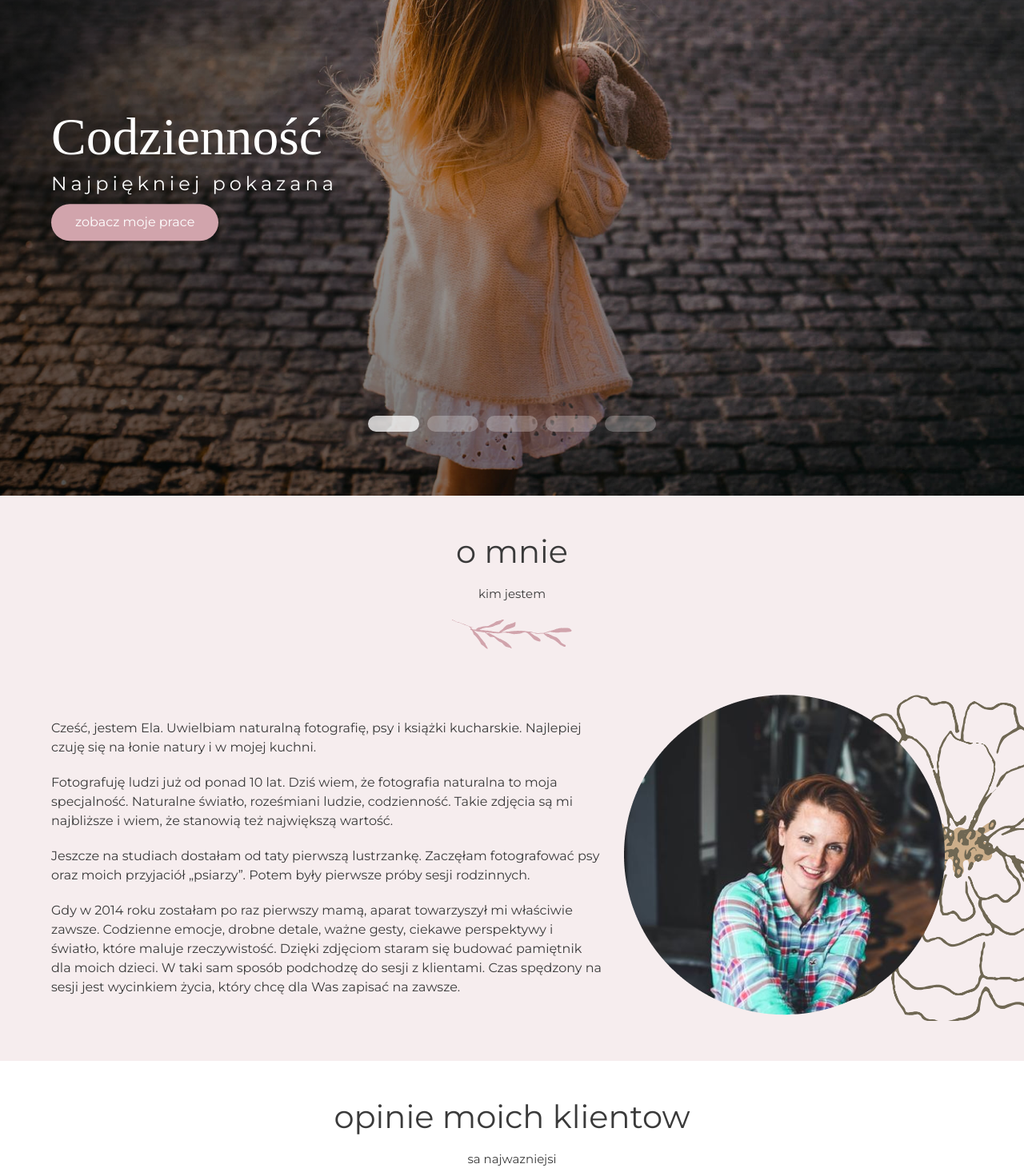
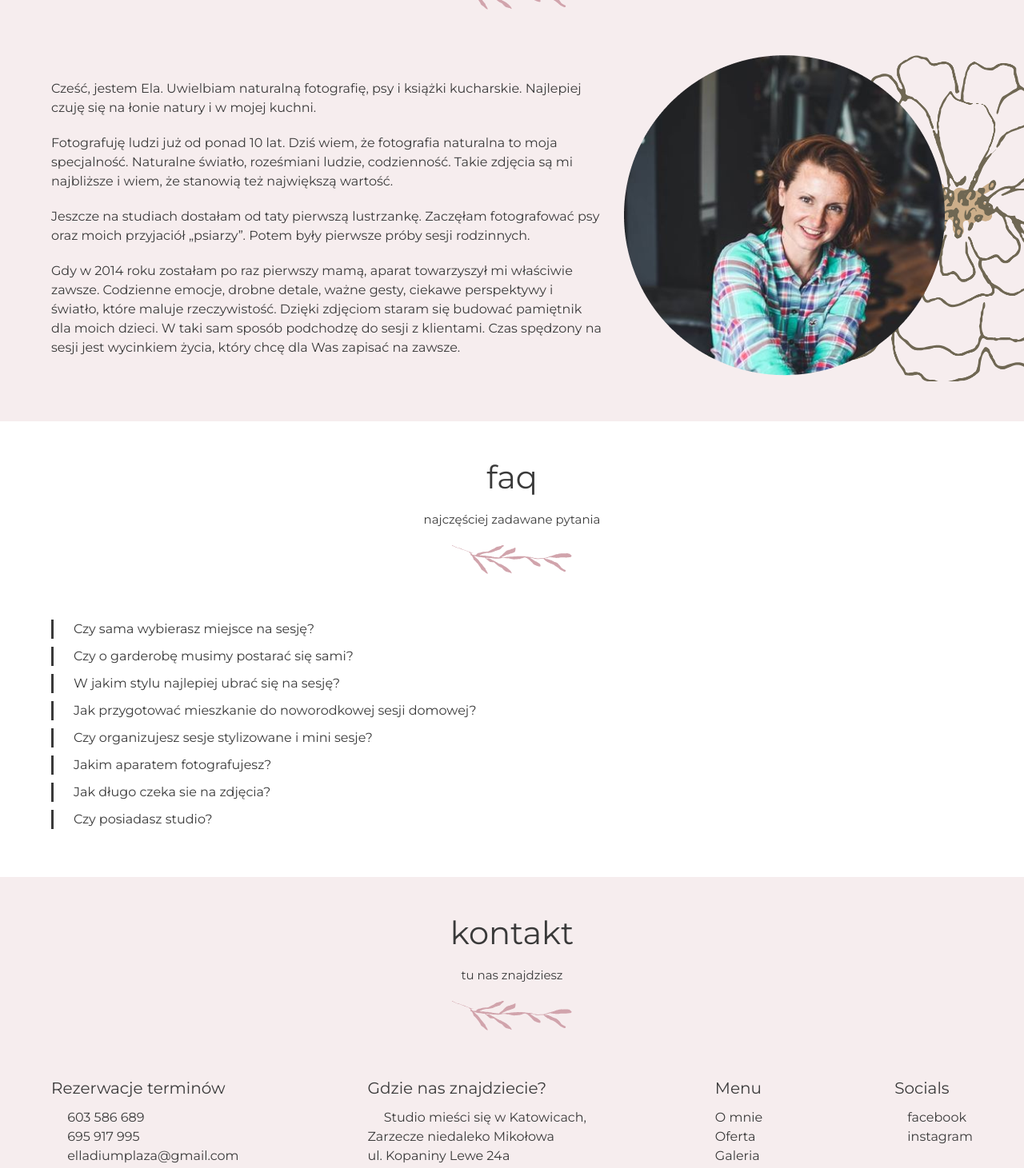
Before and after one commit to michalwieja/elladium, a Nuxt app: page / in a window 1280 px wide. Shown: the part 180-1641 px from the top of the page at 80% size. Built offline with nearby package versions, Linux system fonts and the light colour scheme; some icons are missing.

Commit message:
test without carousel

```diff
--- a/components/home/Testimonials.vue
+++ b/components/home/Testimonials.vue
@@ -2,7 +2,6 @@
   <div class="container">
     <div class="testimonials">
       <SectionTitle subtitle="sa najwazniejsi" title="opinie moich klientow" />
-
       <VueSlickCarousel v-bind="settings">
         <TestimonialCard
           v-for="card in testimonials"
--- a/pages/index.vue
+++ b/pages/index.vue
@@ -1,17 +1,15 @@
 <template>
   <div>
-    <Hero />
+    <!--    <Hero />-->
     <About />
-    <Testimonials />
+    <!--    <Testimonials />-->
     <Faq />
     <Contact />
   </div>
 </template>
 <script>
 
-import Hero from '../components/home/Hero.vue'
 import About from '../components/home/About.vue'
-import Testimonials from '../components/home/Testimonials.vue'
 import Faq from '../components/home/Faq.vue'
 import Contact from '../components/home/ContactSection.vue'
 
@@ -19,9 +17,9 @@ export default {
   components: {
     Contact,
     Faq,
-    Testimonials,
-    About,
-    Hero
+    // Testimonials,
+    About
+    // Hero
   },
   methods: {
     handleScroll (e) {
```
